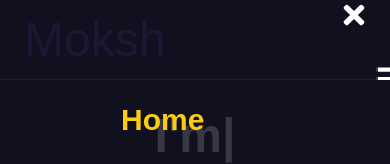
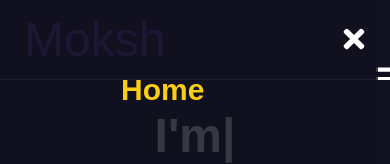
Before and after one commit to mokshith-moksh/Portfolio, a React (Vite) app: page / in a window 390 px wide. Both pictures are taken after a click on the icon 389 px from the left and 78 px from the top of the page. Shown: the top 164 px of the page. Built offline with nearby package versions, Linux system fonts and the light colour scheme; a web font is replaced by a local one.

Commit message:
Update Navbar.jsx

```diff
--- a/src/components/Navbar.jsx
+++ b/src/components/Navbar.jsx
@@ -80,7 +80,7 @@ const Navbar = () => {
           <div className=" ml-[90vw] overflow-hidden ">
 
             <FaTimes
-              className="text-white text-3xl cursor-pointer "
+              className="text-white text-3xl cursor-pointer translate-y-6 absolute"
               onClick={toggleNav}
             />
           </div>
```
